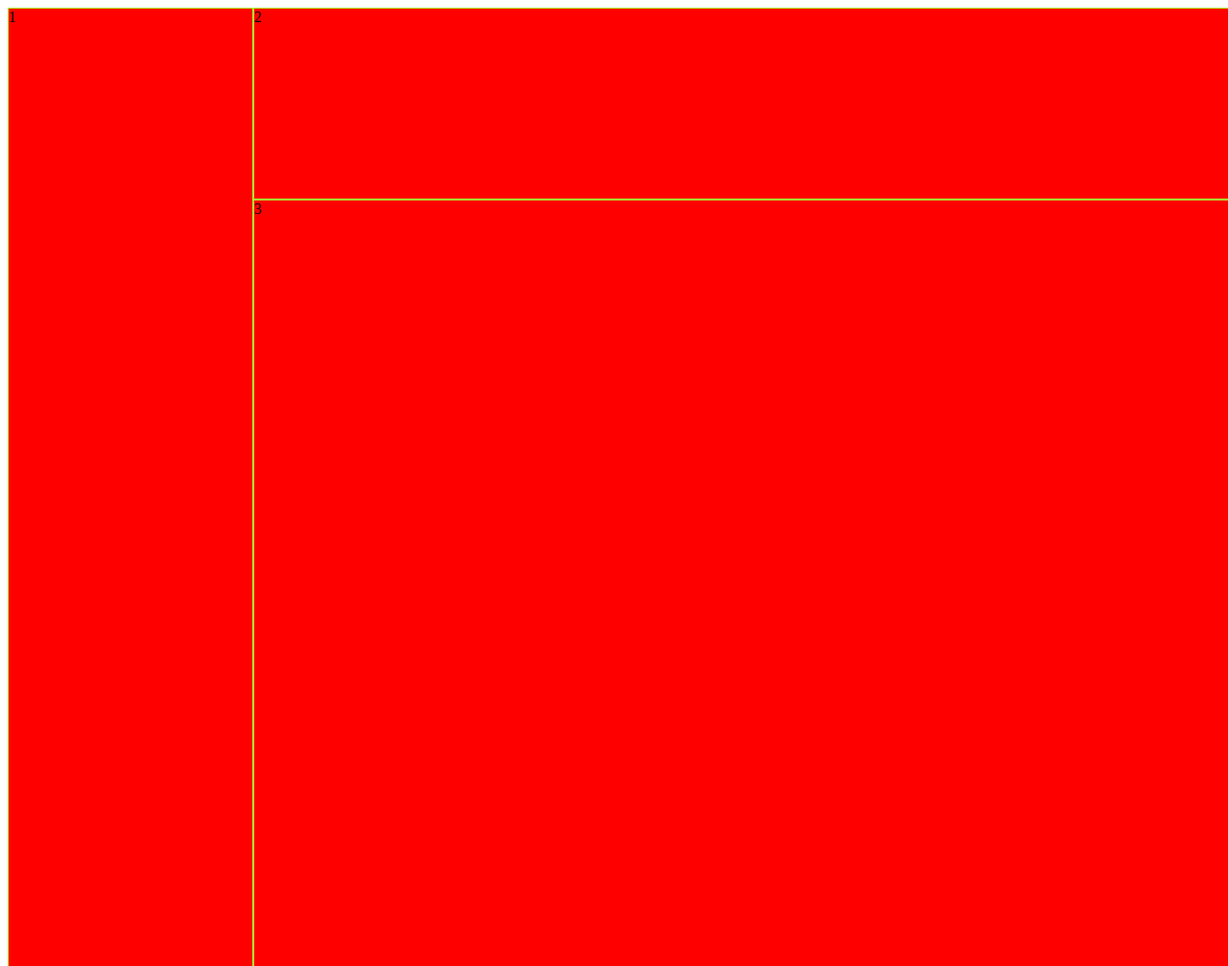
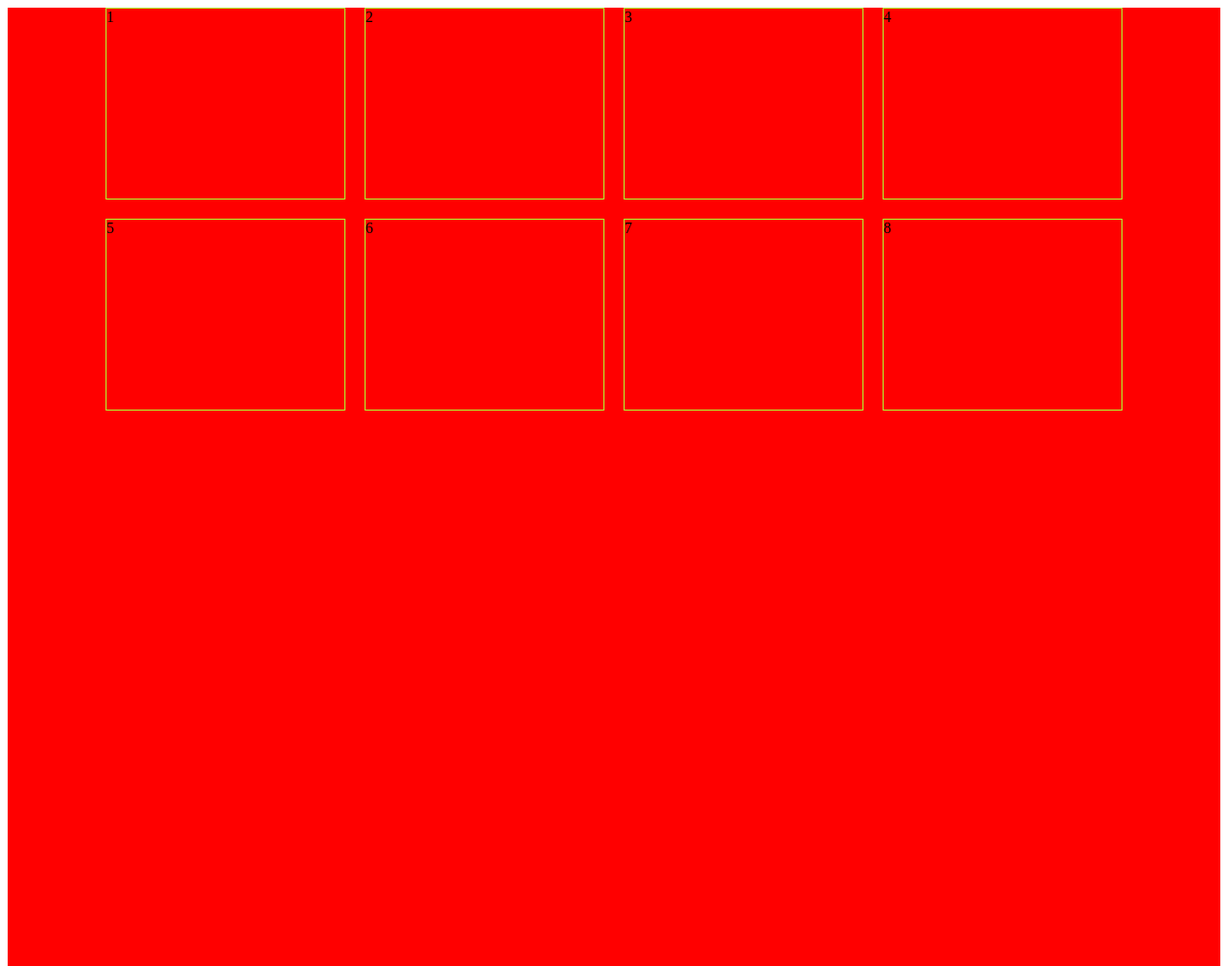
Before and after one commit to AlfaZeroh1/css_refresher, a plain HTML site: page grid/index.html in a window 1280 px wide. Shown: the top 1007 px of the page at 96% size. Drawn offline with Linux system fonts and the light colour scheme.

Commit message:
Wueh apa napo nmeginga jackpot si eti, very nice

```diff
--- a/grid/index.html
+++ b/grid/index.html
@@ -8,9 +8,14 @@
 </head>
 <body>
     <div class="container">
-        <div class="item item1">1</div>
-        <div class="item item2">2</div>
-        <div class="item item3">3</div>
+        <div class="item">1</div>
+        <div class="item">2</div>
+        <div class="item">3</div>
+        <div class="item">4</div>
+        <div class="item">5</div>
+        <div class="item">6</div>
+        <div class="item">7</div>
+        <div class="item">8</div>
     </div>
 
 </body>
--- a/grid/style.css
+++ b/grid/style.css
@@ -1,16 +1,11 @@
 .container{
     display: grid;
-    width: 100vw;
     background-color: red;
+    grid-template-columns: repeat(auto-fill, 250px);
+    justify-content: center;
+    gap: 20px;
     grid-template-rows: repeat(5, 200px);
-    grid-template-columns: repeat(5, 1fr);
-    grid-template-areas:
-    "item1 item2 item2 item2 item2"
-    "item1 item3 item3 item3 item3"
-    "item1 item3 item3 item3 item3"
-    "item1 item3 item3 item3 item3"
-    "item1 item3 item3 item3 item3"
-    ;
+
 }
 .item{
     border: 1px solid greenyellow;
```
